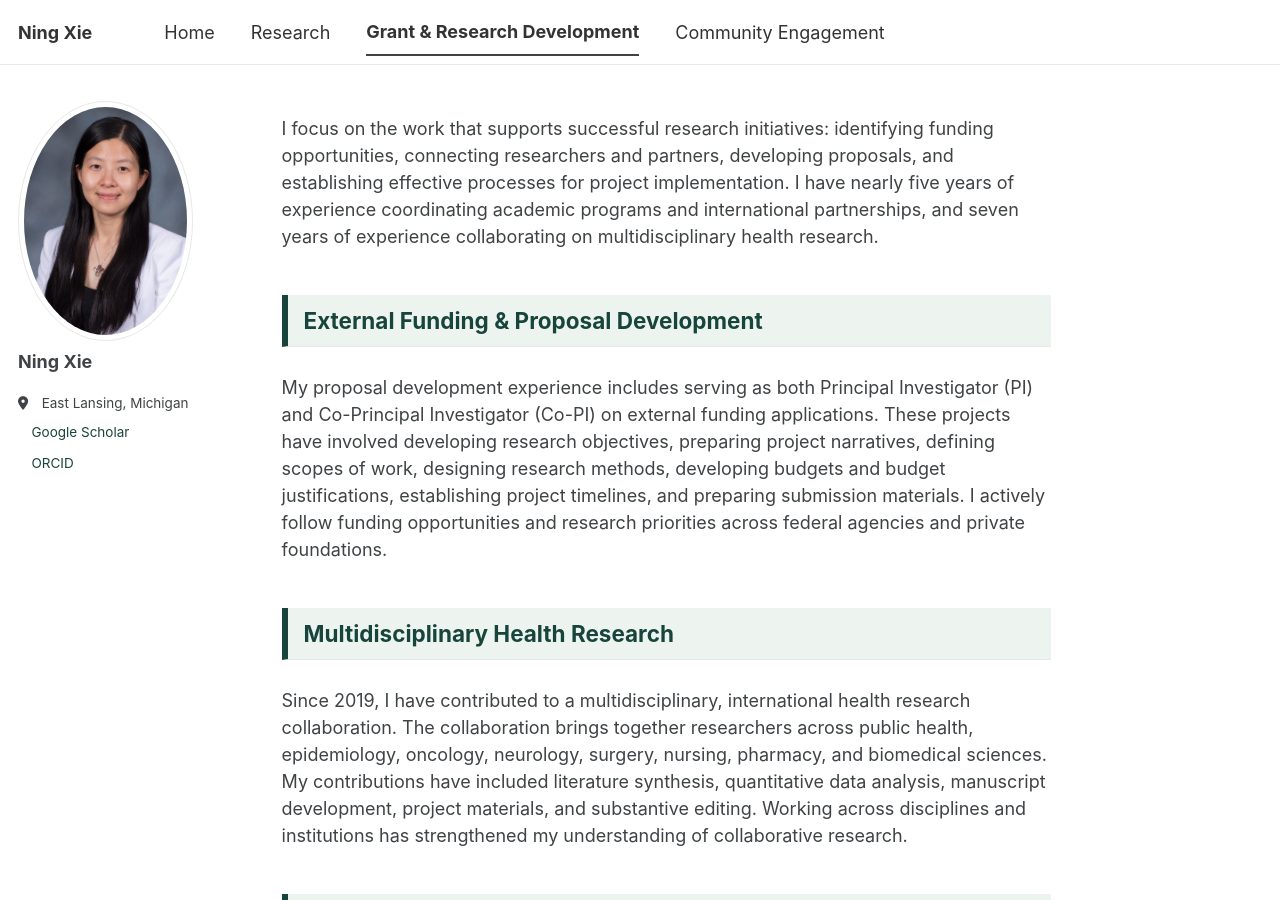
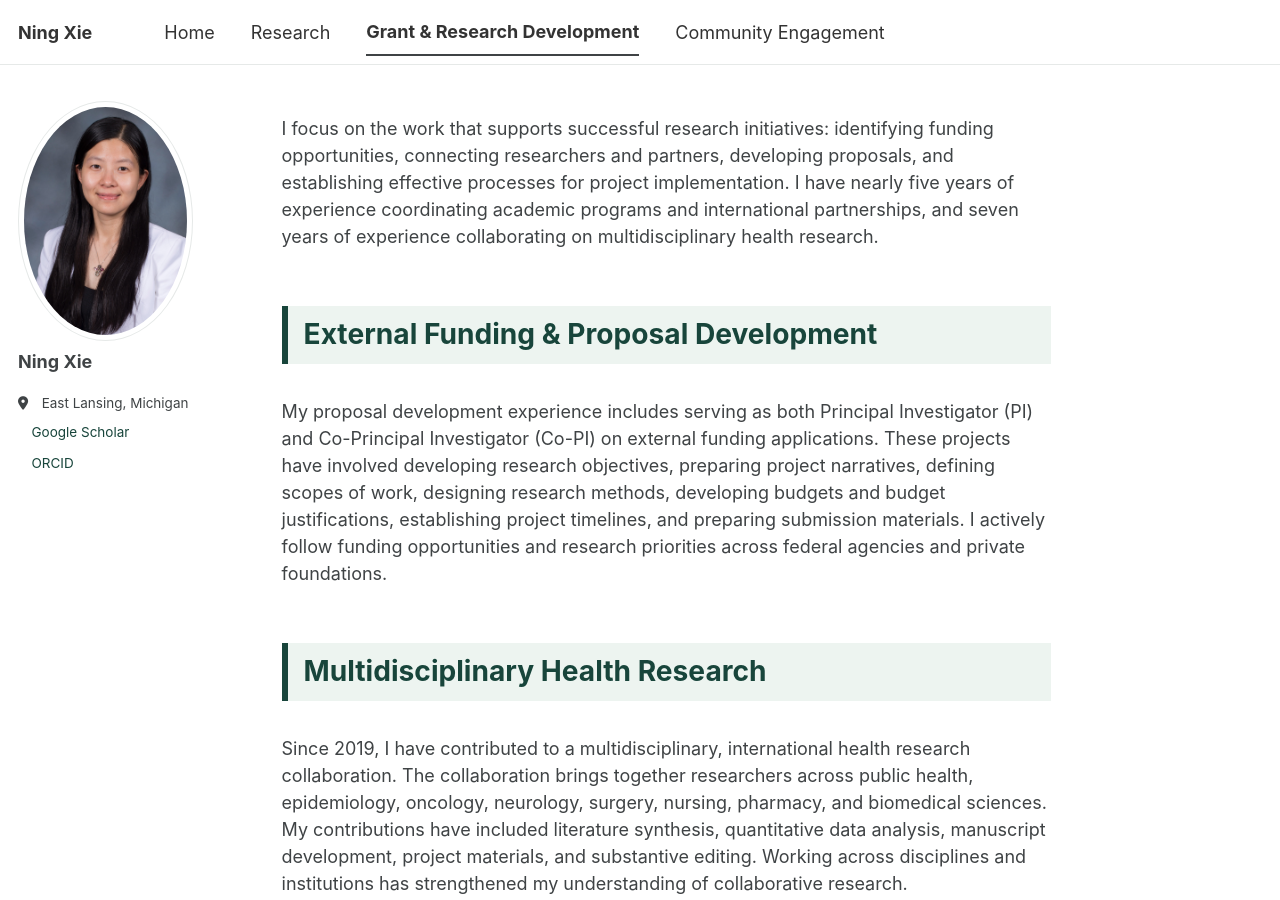
Before and after one commit to ningxiephd/ningxiephd.github.io, a Jekyll site: the page built from _pages/grant-research-development.md, in a window 1280 px wide and 900 px high. Built offline with Jekyll 4.4.1, drawn with Linux system fonts in a browser that asks for light colours; a style sheet for code colours, icons or effects is not loaded.

Commit message:
Add files via upload

```diff
--- a/_pages/grant-research-development.md
+++ b/_pages/grant-research-development.md
@@ -6,19 +6,19 @@ author_profile: true
 ---
 I focus on the work that supports successful research initiatives: identifying funding opportunities, connecting researchers and partners, developing proposals, and establishing effective processes for project implementation. I have nearly five years of experience coordinating academic programs and international partnerships, and seven years of experience collaborating on multidisciplinary health research.
 
-<h2 style="border-left: 6px solid #18453B; background-color: #edf4f0; color: #18453B; padding: 12px 16px; margin-top: 2em; margin-bottom: 1.2em;">External Funding & Proposal Development</h2>
+<h1 style="border-left: 6px solid #18453B; background-color: #edf4f0; color: #18453B; padding: 12px 16px; margin-top: 2em; margin-bottom: 1.2em;">External Funding & Proposal Development</h1>
 
 My proposal development experience includes serving as both Principal Investigator (PI) and Co-Principal Investigator (Co-PI) on external funding applications. These projects have involved developing research objectives, preparing project narratives, defining scopes of work, designing research methods, developing budgets and budget justifications, establishing project timelines, and preparing submission materials. I actively follow funding opportunities and research priorities across federal agencies and private foundations.
 
-<h2 style="border-left: 6px solid #18453B; background-color: #edf4f0; color: #18453B; padding: 12px 16px; margin-top: 2em; margin-bottom: 1.2em;">Multidisciplinary Health Research</h2>
+<h1 style="border-left: 6px solid #18453B; background-color: #edf4f0; color: #18453B; padding: 12px 16px; margin-top: 2em; margin-bottom: 1.2em;">Multidisciplinary Health Research</h1>
 
 Since 2019, I have contributed to a multidisciplinary, international health research collaboration. The collaboration brings together researchers across public health, epidemiology, oncology, neurology, surgery, nursing, pharmacy, and biomedical sciences. My contributions have included literature synthesis, quantitative data analysis, manuscript development, project materials, and substantive editing. Working across disciplines and institutions has strengthened my understanding of collaborative research.
 
-<h2 style="border-left: 6px solid #18453B; background-color: #edf4f0; color: #18453B; padding: 12px 16px; margin-top: 2em; margin-bottom: 1.2em;">University Program & Partnership Development</h2>
+<h1 style="border-left: 6px solid #18453B; background-color: #edf4f0; color: #18453B; padding: 12px 16px; margin-top: 2em; margin-bottom: 1.2em;">University Program & Partnership Development</h1>
 
 From 2019 to 2024, I was an International Program Officer at the University of Louisville. I supported the operations of several graduate and professional programs, worked with academic leadership on international partnerships, and coordinated across university offices, overseas universities, and external organizations. I supported discussions on memoranda of understanding, customized academic programs, and curriculum alignment. I also organized international recruitment and partnership trips.
 
-<h2 style="border-left: 6px solid #18453B; background-color: #edf4f0; color: #18453B; padding: 12px 16px; margin-top: 2em; margin-bottom: 1.2em;">How I Approach Research Development</h2>
+<h1 style="border-left: 6px solid #18453B; background-color: #edf4f0; color: #18453B; padding: 12px 16px; margin-top: 2em; margin-bottom: 1.2em;">How I Approach Research Development</h1>
 
 Effective research development begins well before a proposal deadline and extends beyond submission. My approach centers on four interconnected areas:
 
```
